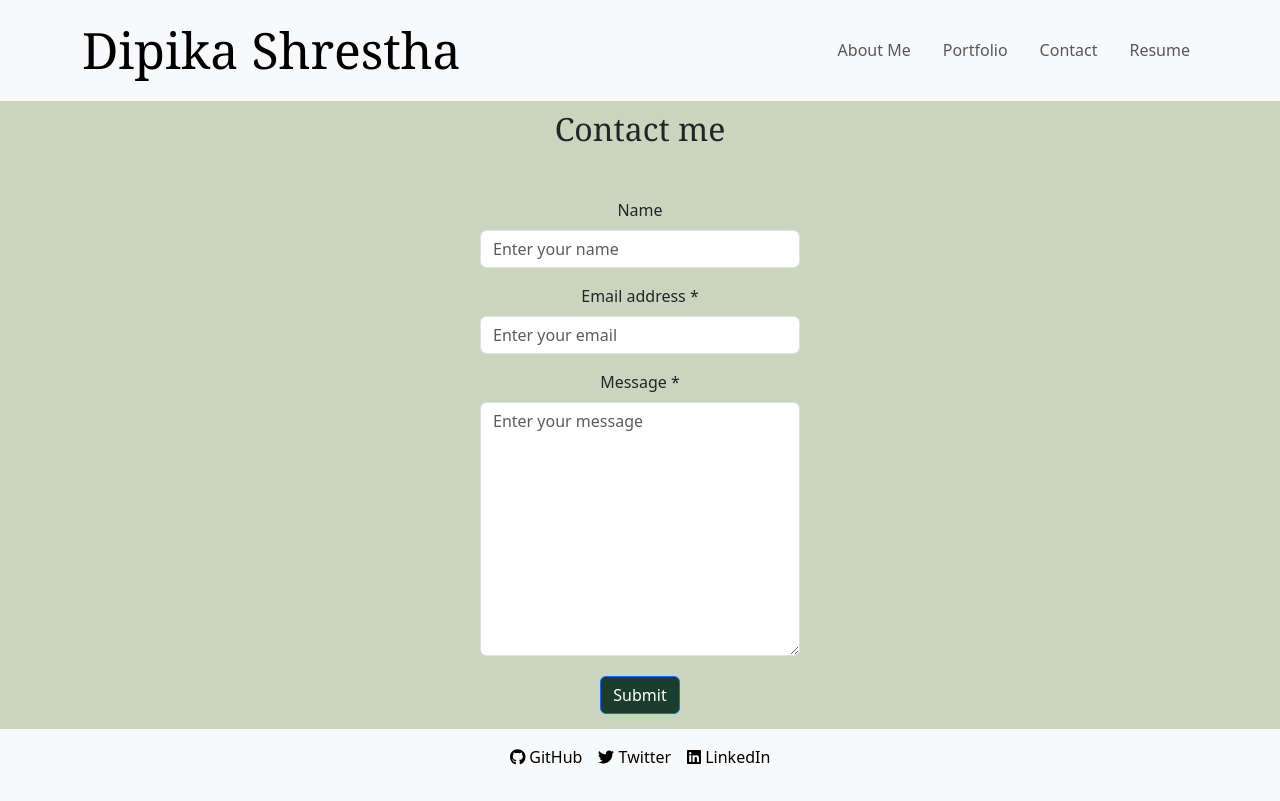
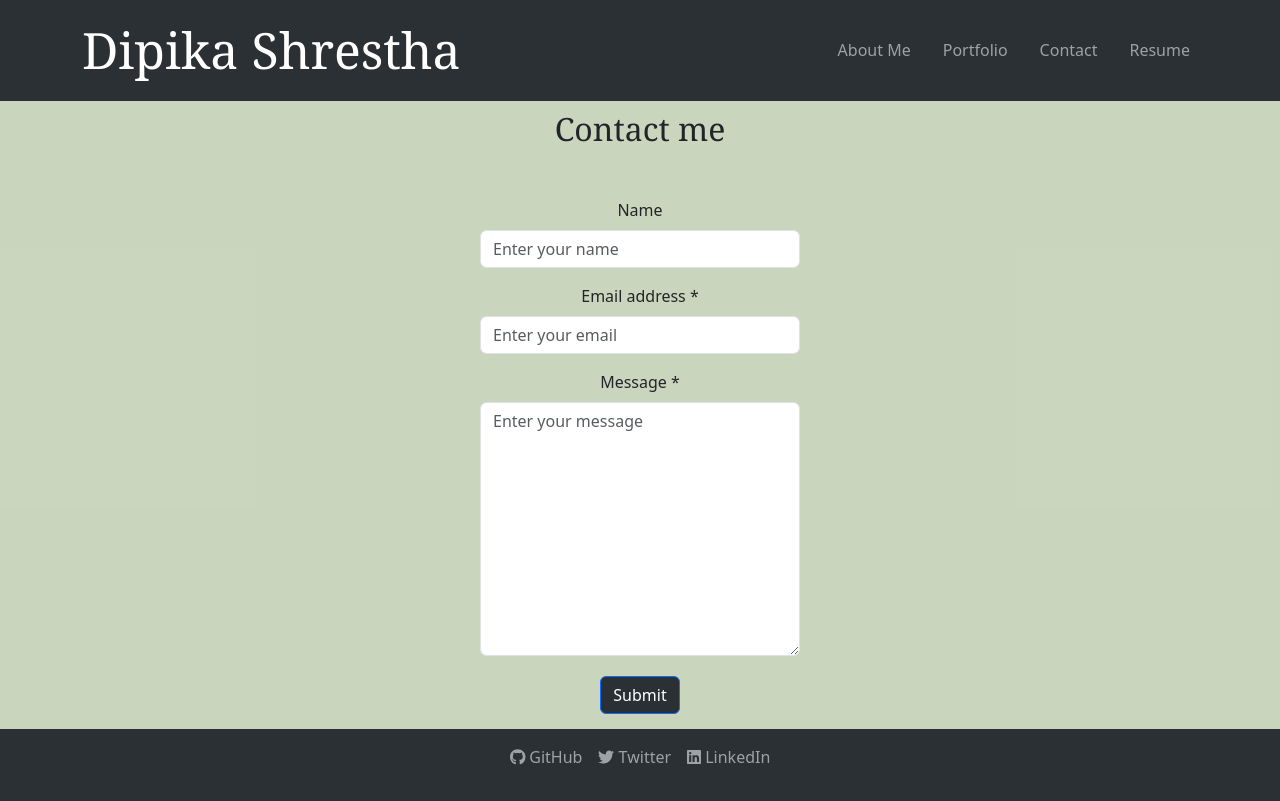
Before and after one commit to dpkashrestha/react-portfolio, a React (Vite) app: page /contact in a window 1280 px wide. Built offline with nearby package versions, Linux system fonts and the light colour scheme.

Commit message:
Final styling and coloring updates

```diff
--- a/src/App.css
+++ b/src/App.css
@@ -1,3 +1,9 @@
+/* 6b9080
+a4c3b2
+cce3de
+eaf4f4
+f6fff8 */
+
 #root {
   max-width: auto;
   margin: 0 auto;
@@ -27,6 +33,7 @@
 
 .footer {
   flex: 0 0 auto; /* Non-flexible footer */
+  background-color: #2b3035;
 }
 
 .brand {
@@ -43,11 +50,11 @@
 .btn {
   margin-top: 20px;
   margin-bottom: 10px;
-  background-color: #1b3d2e;
+  background-color: #2b3035;
 }
 
 .btn:hover {
-  background-color: #35ea7d;
+  background-color: #6b9080;
 }
 
 .resume {
--- a/src/components/Footer.jsx
+++ b/src/components/Footer.jsx
@@ -13,14 +13,14 @@ const footerStyles = {
     color: "black",
   },
   link: {
-    color: "black",
+    color: "#9FA2A4",
     textDecoration: "none",
   },
 };
 
 function Footer() {
   return (
-    <footer className="bg-body-tertiary py-3 footer">
+    <footer className=" py-3 footer">
       <Row className="justify-content-center">
         <Col>
           <ul
--- a/src/components/Navigation.jsx
+++ b/src/components/Navigation.jsx
@@ -7,7 +7,13 @@ import Navbar from "react-bootstrap/Navbar";
 
 function Navigation() {
   return (
-    <Navbar expand="lg" className="bg-body-tertiary header">
+    <Navbar
+      expand="lg"
+      className="bg-body-tertiary header"
+      bg="dark"
+      data-bs-theme="dark"
+      style={{ backgroundColor: "#6b9080" }}
+    >
       <Container>
         <Navbar.Brand as={Link} to="/" className="brand">
           Dipika Shrestha
--- a/src/components/Project.jsx
+++ b/src/components/Project.jsx
@@ -7,7 +7,11 @@ import { faRocket } from "@fortawesome/free-solid-svg-icons";
 function Project({ title, description, imageSrc, github, deployed }) {
   return (
     <Card style={{ width: "18rem" }}>
-      <Card.Img variant="top" src={imageSrc} />
+      <Card.Img
+        variant="top"
+        src={imageSrc}
+        style={{ border: "0.5px solid black" }}
+      />
       <Card.Body>
         <Card.Title>{title}</Card.Title>
         <Card.Text>{description}</Card.Text>
--- a/src/index.css
+++ b/src/index.css
@@ -22,7 +22,7 @@
 
 /* Add shadow to the card on hover */
 .card:hover {
-  box-shadow: 10px 10px 5px #0d0d0d;
+  box-shadow: 10px 10px 5px #6b9080;
 }
 
 .card header {
--- a/src/pages/AboutMePage.jsx
+++ b/src/pages/AboutMePage.jsx
@@ -27,11 +27,6 @@ function AboutMePage() {
             challenges and turning ideas into reality.
           </p>
           <p>
-            My commitment to learning is unwavering. I'm dedicated to mastering
-            new technologies and using my skills to solve complex real-world
-            problems.
-          </p>
-          <p>
             Thank you for visiting my portfolio. Let's connect and explore how
             we can shape the future together through technology.
           </p>
--- a/src/pages/ContactPage.jsx
+++ b/src/pages/ContactPage.jsx
@@ -95,6 +95,7 @@ function Contact() {
                 onChange={handleChange}
                 onBlur={handleOnBlur}
                 placeholder="Enter your message"
+                required
                 isInvalid={!validMessage}
               />
               <Form.Control.Feedback type="invalid">
--- a/src/pages/ResumePage.jsx
+++ b/src/pages/ResumePage.jsx
@@ -61,7 +61,12 @@ function Resume() {
         </Card>
       </div>
       <div className="d-flex justify-content-center pt-5">
-        <a href={dpkaResume} style={downloadStyles.link} target="_blank">
+        <a
+          href={dpkaResume}
+          style={downloadStyles.link}
+          target="_blank"
+          download
+        >
           <FontAwesomeIcon
             className="download-icon"
             icon={faFileArrowDown}
```
